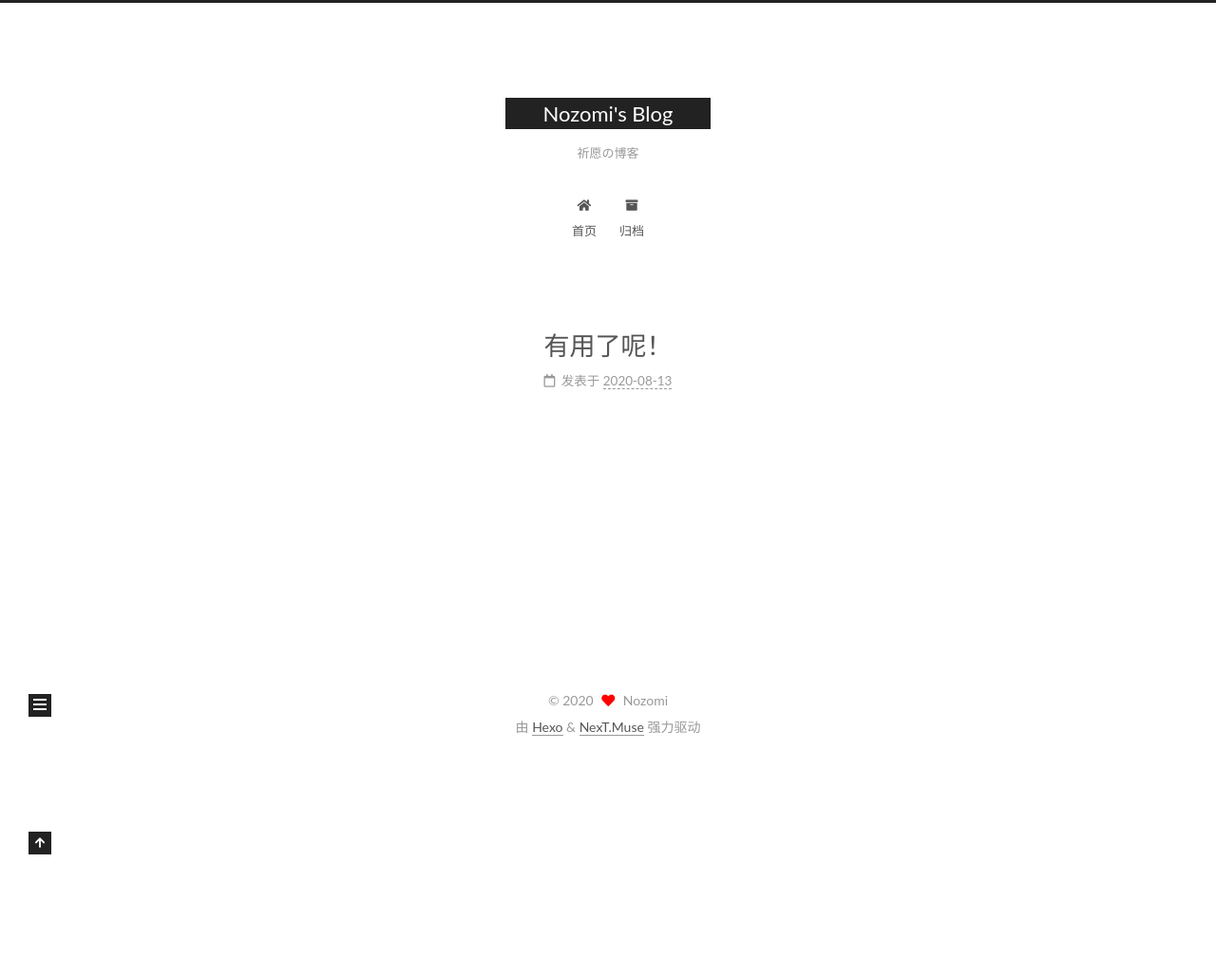
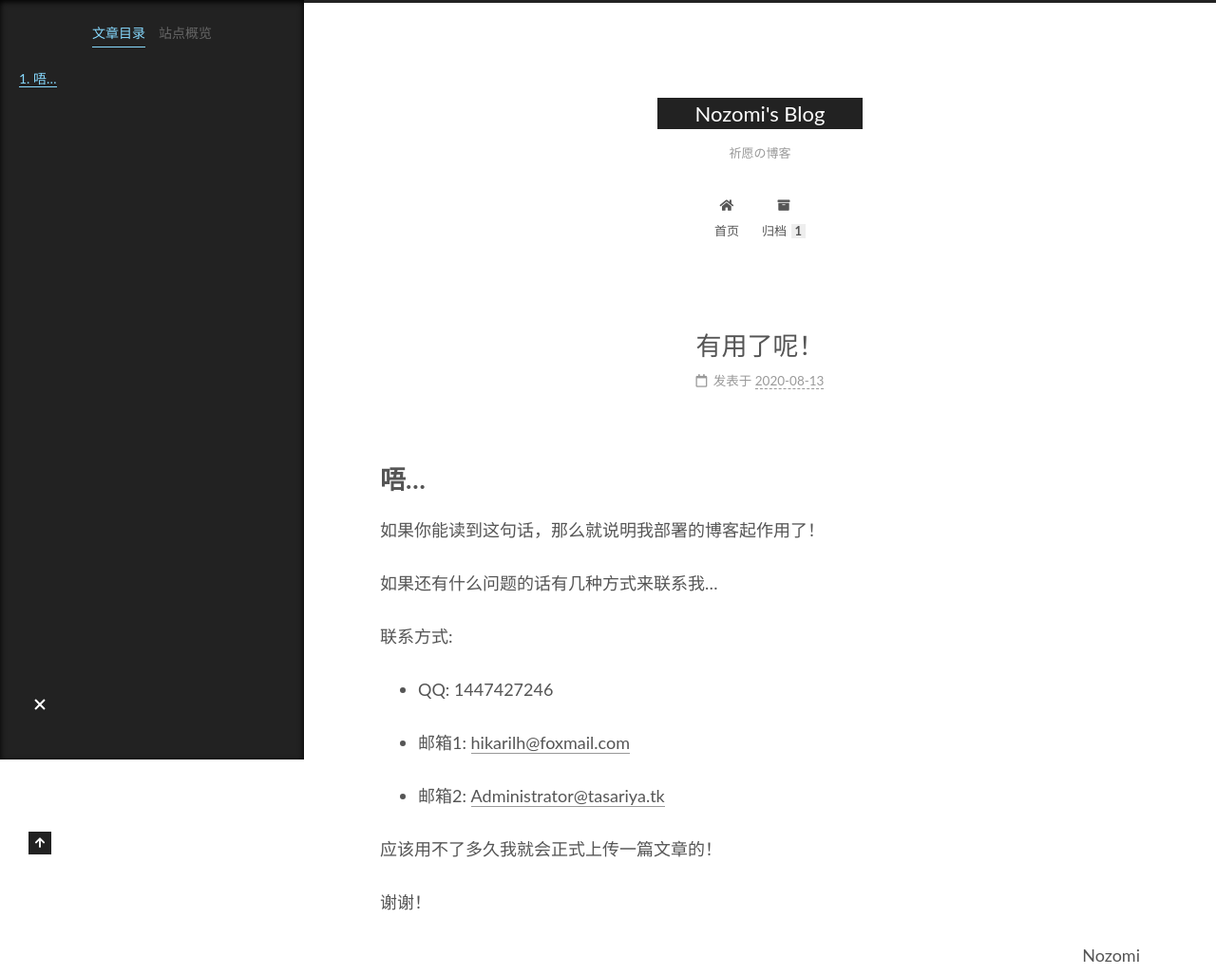
Before and after one commit to Aurora-Corporated/Aurora-Corporated.github.io, a plain HTML site: page 2020/08/13/有用了呢！/index.html in a window 1280 px wide. Shown: the top 1027 px of the page at 95% size. Before the commit the page ends 800 px from the top, so only its background shows below. Drawn offline with Linux system fonts and the light colour scheme.

Commit message:
Site updated: 2020-08-13 21:59:20

```diff
--- a/2020/08/13/有用了呢！/index.html
+++ b/2020/08/13/有用了呢！/index.html
@@ -20,13 +20,15 @@
     var CONFIG = {"hostname":"nozomi.tk","root":"/","scheme":"Muse","version":"7.8.0","exturl":false,"sidebar":{"position":"left","display":"post","padding":18,"offset":12,"onmobile":false},"copycode":{"enable":false,"show_result":false,"style":null},"back2top":{"enable":true,"sidebar":false,"scrollpercent":false},"bookmark":{"enable":false,"color":"#222","save":"auto"},"fancybox":false,"mediumzoom":false,"lazyload":false,"pangu":false,"comments":{"style":"tabs","active":null,"storage":true,"lazyload":false,"nav":null},"algolia":{"hits":{"per_page":10},"labels":{"input_placeholder":"Search for Posts","hits_empty":"We didn't find any results for the search: ${query}","hits_stats":"${hits} results found in ${time} ms"}},"localsearch":{"enable":false,"trigger":"auto","top_n_per_article":1,"unescape":false,"preload":false},"motion":{"enable":true,"async":false,"transition":{"post_block":"fadeIn","post_header":"slideDownIn","post_body":"slideDownIn","coll_header":"slideLeftIn","sidebar":"slideUpIn"}}};
   </script>
 
-  <meta property="og:type" content="article">
+  <meta name="description" content="唔…如果你能读到这句话，那么就说明我部署的博客起作用了！ 如果还有什么问题的话有几种方式来联系我… 联系方式:  QQ: 1447427246  邮箱1: &amp;#x68;&amp;#x69;&amp;#x6b;&amp;#97;&amp;#x72;&amp;#105;&amp;#108;&amp;#x68;&amp;#x40;&amp;#x66;&amp;#x6f;&amp;#120;&amp;#x6d;&amp;#97;&amp;#x69;&amp;#x6c;&amp;#x2e;&amp;#x63;&amp;#111;&amp;#109;  邮箱">
+<meta property="og:type" content="article">
 <meta property="og:title" content="有用了呢！">
 <meta property="og:url" content="http://nozomi.tk/2020/08/13/%E6%9C%89%E7%94%A8%E4%BA%86%E5%91%A2%EF%BC%81/index.html">
 <meta property="og:site_name" content="Nozomi&#39;s Blog">
+<meta property="og:description" content="唔…如果你能读到这句话，那么就说明我部署的博客起作用了！ 如果还有什么问题的话有几种方式来联系我… 联系方式:  QQ: 1447427246  邮箱1: &amp;#x68;&amp;#x69;&amp;#x6b;&amp;#97;&amp;#x72;&amp;#105;&amp;#108;&amp;#x68;&amp;#x40;&amp;#x66;&amp;#x6f;&amp;#120;&amp;#x6d;&amp;#97;&amp;#x69;&amp;#x6c;&amp;#x2e;&amp;#x63;&amp;#111;&amp;#109;  邮箱">
 <meta property="og:locale" content="zh_CN">
 <meta property="article:published_time" content="2020-08-13T13:48:42.000Z">
-<meta property="article:modified_time" content="2020-08-13T13:48:42.423Z">
+<meta property="article:modified_time" content="2020-08-13T13:55:48.519Z">
 <meta property="article:author" content="Nozomi">
 <meta name="twitter:card" content="summary">
 
@@ -118,7 +120,7 @@
   </li>
         <li class="menu-item menu-item-archives">
 
-    <a href="/archives/" rel="section"><i class="fa fa-archive fa-fw"></i>归档</a>
+    <a href="/archives/" rel="section"><i class="fa fa-archive fa-fw"></i>归档<span class="badge">1</span></a>
 
   </li>
   </ul>
@@ -172,7 +174,8 @@
               </span>
               <span class="post-meta-item-text">发表于</span>
 
-              <time title="创建时间：2020-08-13 21:48:42" itemprop="dateCreated datePublished" datetime="2020-08-13T21:48:42+08:00">2020-08-13</time>
+
+              <time title="创建时间：2020-08-13 21:48:42 / 修改时间：21:55:48" itemprop="dateCreated datePublished" datetime="2020-08-13T21:48:42+08:00">2020-08-13</time>
             </span>
 
 
@@ -186,7 +189,20 @@
     <div class="post-body" itemprop="articleBody">
 
 
-
+        <h1 id="唔…"><a href="#唔…" class="headerlink" title="唔…"></a>唔…</h1><p>如果你能读到这句话，那么就说明我部署的博客起作用了！</p>
+<p>如果还有什么问题的话有几种方式来联系我…</p>
+<p>联系方式:</p>
+<ul>
+<li><p>QQ: 1447427246</p>
+</li>
+<li><p>邮箱1: <a href="mailto:&#x68;&#x69;&#x6b;&#97;&#x72;&#105;&#108;&#x68;&#x40;&#x66;&#x6f;&#120;&#x6d;&#97;&#x69;&#x6c;&#x2e;&#x63;&#111;&#109;">&#x68;&#x69;&#x6b;&#97;&#x72;&#105;&#108;&#x68;&#x40;&#x66;&#x6f;&#120;&#x6d;&#97;&#x69;&#x6c;&#x2e;&#x63;&#111;&#109;</a></p>
+</li>
+<li><p>邮箱2: <a href="mailto:&#65;&#x64;&#109;&#x69;&#110;&#105;&#115;&#x74;&#x72;&#x61;&#x74;&#x6f;&#114;&#x40;&#x74;&#x61;&#x73;&#97;&#x72;&#105;&#x79;&#97;&#x2e;&#116;&#x6b;">&#65;&#x64;&#109;&#x69;&#110;&#105;&#115;&#x74;&#x72;&#x61;&#x74;&#x6f;&#114;&#x40;&#x74;&#x61;&#x73;&#97;&#x72;&#105;&#x79;&#97;&#x2e;&#116;&#x6b;</a></p>
+</li>
+</ul>
+<p>应该用不了多久我就会正式上传一篇文章的！</p>
+<p>谢谢！</p>
+<p align=right>Nozomi</p>
     </div>
 
 
@@ -256,6 +272,7 @@
 
       <!--noindex-->
       <div class="post-toc-wrap sidebar-panel">
+          <div class="post-toc motion-element"><ol class="nav"><li class="nav-item nav-level-1"><a class="nav-link" href="#%E5%94%94%E2%80%A6"><span class="nav-number">1.</span> <span class="nav-text">唔…</span></a></li></ol></div>
       </div>
       <!--/noindex-->
 
@@ -303,8 +320,6 @@
   </span>
   <span class="author" itemprop="copyrightHolder">Nozomi</span>
 </div>
-  <div class="powered-by">由 <a href="https://hexo.io/" class="theme-link" rel="noopener" target="_blank">Hexo</a> & <a href="https://muse.theme-next.org/" class="theme-link" rel="noopener" target="_blank">NexT.Muse</a> 强力驱动
-  </div>
 
 
 
--- a/css/main.css
+++ b/css/main.css
@@ -1168,7 +1168,7 @@ pre .javascript .function {
 }
 .links-of-author a::before,
 .links-of-author span.exturl::before {
-  background: #297865;
+  background: #aa653c;
   border-radius: 50%;
   content: ' ';
   display: inline-block;
@@ -1414,6 +1414,7 @@ pre .javascript .function {
   color: #ff0000;
   display: inline-block;
   margin: 0 5px;
+  animation: iconAnimate 1.33s ease-in-out infinite;
 }
 .powered-by,
 .theme-info {
```
Also changed, not shown: archives/2020/08/index.html (+1 -3 lines), archives/2020/index.html (+1 -3 lines), archives/index.html (+1 -3 lines), index.html (+17 -5 lines).
